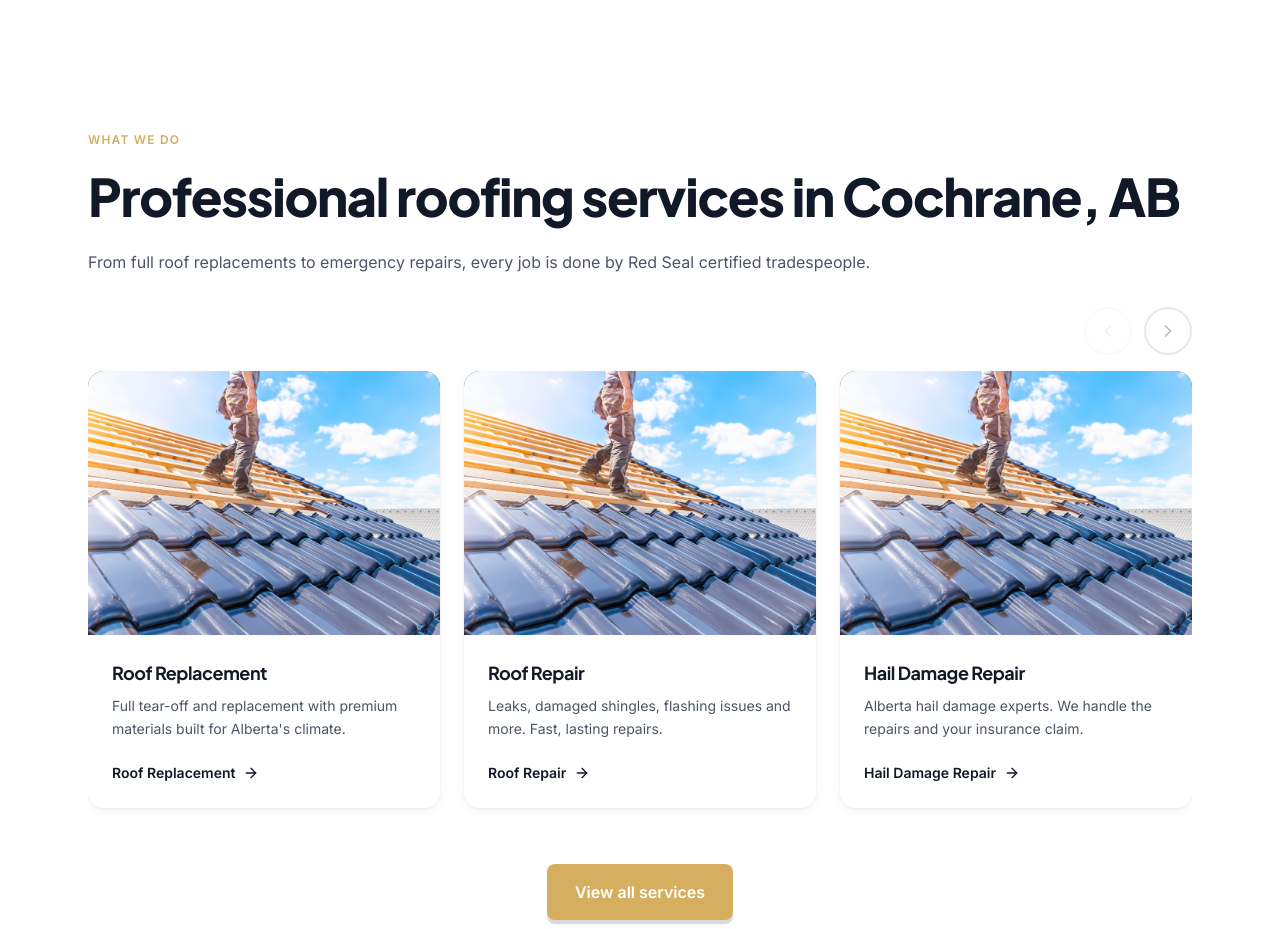
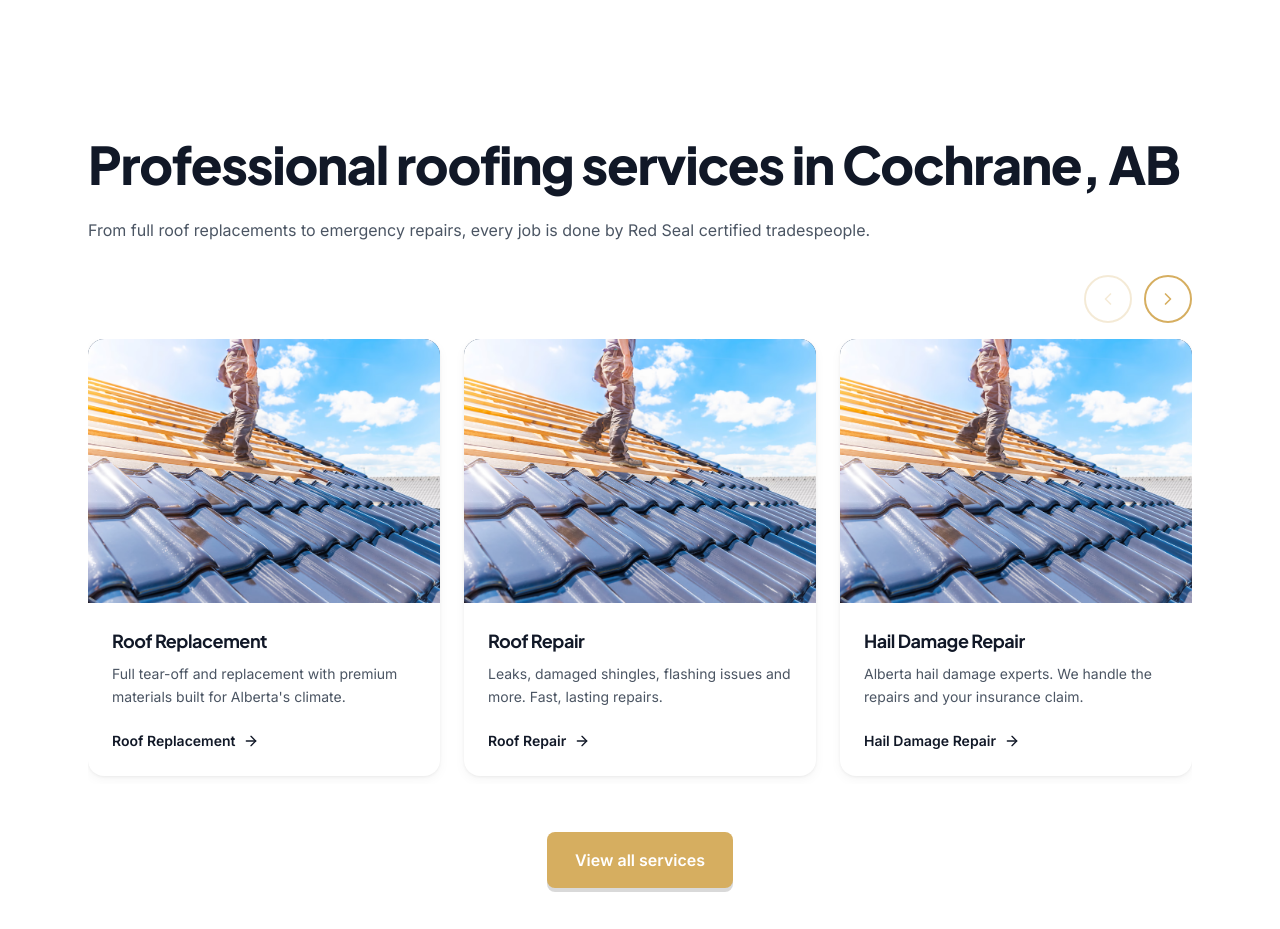
Before and after one commit to sereniumai/sure-west-roofing, a Next.js app: page / in a window 1280 px wide. Shown: the part 1040-1969 px from the top of the page. Built offline with nearby package versions, Linux system fonts and the light colour scheme.

Commit message:
Remove 'What we do' label, make carousel arrows gold
- Removed small uppercase label above services heading
- Arrow buttons now gold border + gold icon by default
- Arrows fill gold on hover with white icon

https://claude.ai/code/session_01YQhS7KR8SVz47EZVXG4yCC

```diff
--- a/components/sections/ServicesGrid.tsx
+++ b/components/sections/ServicesGrid.tsx
@@ -78,9 +78,6 @@ export function ServicesGrid({
           viewport={{ once: true, margin: '-80px' }}
           transition={{ duration: 0.6, ease: [0.16, 1, 0.3, 1] }}
         >
-          <span className="font-body text-xs font-semibold tracking-widest uppercase text-[#D6AE60] mb-4 block">
-            {label}
-          </span>
           <h2 className="font-display font-extrabold text-3xl lg:text-[52px] text-dark tracking-tight leading-tight">
             {heading}
           </h2>
@@ -100,7 +97,7 @@ export function ServicesGrid({
           <button
             onClick={() => scroll('left')}
             disabled={!canScrollLeft}
-            className="w-12 h-12 rounded-full border-2 border-dark/10 flex items-center justify-center text-dark/30 hover:border-[#D6AE60] hover:text-[#D6AE60] hover:shadow-md transition-all duration-200 disabled:opacity-20 disabled:cursor-default disabled:hover:shadow-none disabled:hover:border-dark/10 disabled:hover:text-dark/30"
+            className="w-12 h-12 rounded-full border-2 border-[#D6AE60] flex items-center justify-center text-[#D6AE60] hover:bg-[#D6AE60] hover:text-white hover:shadow-md transition-all duration-200 disabled:opacity-25 disabled:cursor-default disabled:hover:bg-transparent disabled:hover:text-[#D6AE60] disabled:hover:shadow-none"
             aria-label="Previous services"
           >
             <ChevronLeft className="w-5 h-5" />
@@ -108,7 +105,7 @@ export function ServicesGrid({
           <button
             onClick={() => scroll('right')}
             disabled={!canScrollRight}
-            className="w-12 h-12 rounded-full border-2 border-dark/10 flex items-center justify-center text-dark/30 hover:border-[#D6AE60] hover:text-[#D6AE60] hover:shadow-md transition-all duration-200 disabled:opacity-20 disabled:cursor-default disabled:hover:shadow-none disabled:hover:border-dark/10 disabled:hover:text-dark/30"
+            className="w-12 h-12 rounded-full border-2 border-[#D6AE60] flex items-center justify-center text-[#D6AE60] hover:bg-[#D6AE60] hover:text-white hover:shadow-md transition-all duration-200 disabled:opacity-25 disabled:cursor-default disabled:hover:bg-transparent disabled:hover:text-[#D6AE60] disabled:hover:shadow-none"
             aria-label="Next services"
           >
             <ChevronRight className="w-5 h-5" />
```
